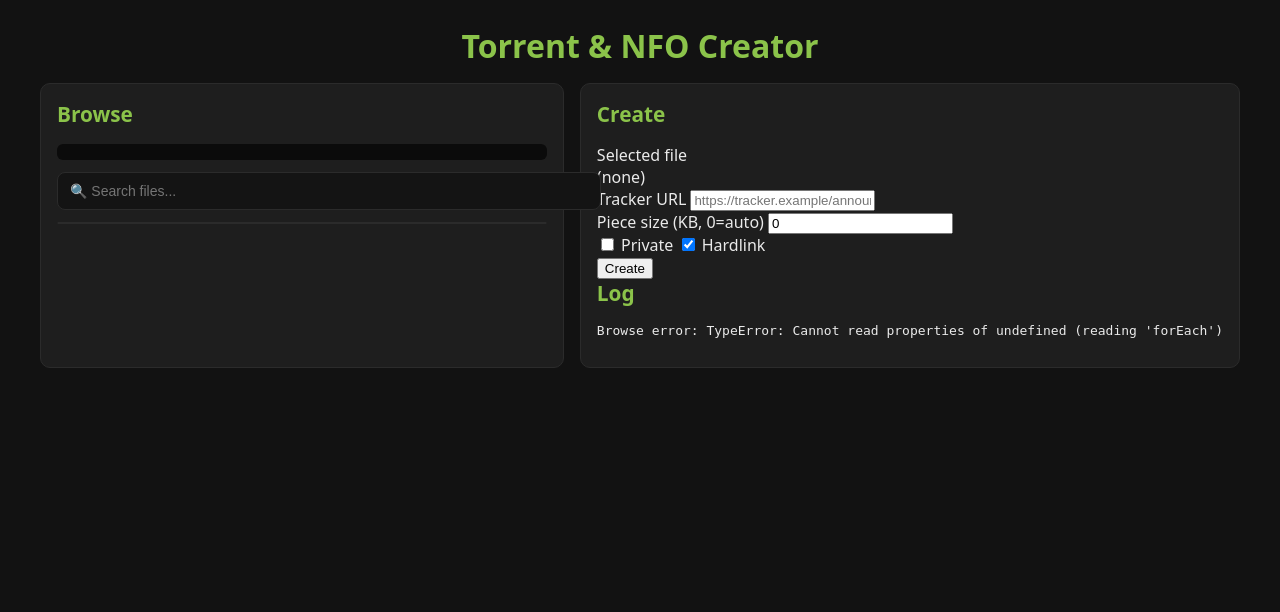
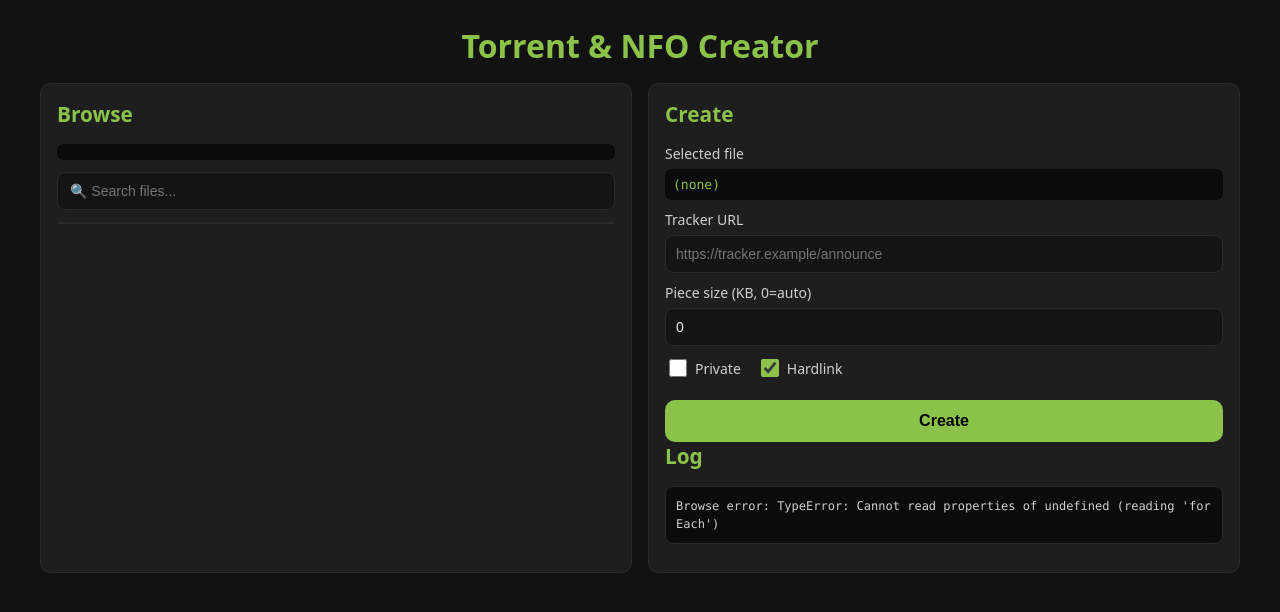
Before and after one commit to malambert35/torrent-nfo-creator, a Flask app: page / in a window 1280 px wide. Shown: the top 612 px of the page. Run offline with Flask 3, Linux system fonts and the light colour scheme; parts of the project's set-up code (start-up, migrations or seed data) failed here and were passed over.

Commit message:
Update style.css

```diff
--- a/static/style.css
+++ b/static/style.css
@@ -1,51 +1,52 @@
 body{
-    font-family:system-ui, 'Segoe UI', Roboto, Ubuntu, sans-serif;
-    background:#121212;
-    color:#eaeaea;
-    margin:0;
-    padding:0;
+    font-family: system-ui, 'Segoe UI', Roboto, Ubuntu, sans-serif;
+    background: #121212;
+    color: #eaeaea;
+    margin: 0;
+    padding: 0;
 }
 
 .container{
-    max-width:1200px;
-    margin:0 auto;
-    padding:24px;
+    max-width: 1200px;
+    margin: 0 auto;
+    padding: 24px;
 }
 
 h1{
-    margin:0 0 16px 0;
-    color:#8bc34a;
-    font-size:2em;
-    text-align:center;
+    margin: 0 0 16px 0;
+    color: #8bc34a;
+    font-size: 2em;
+    text-align: center;
 }
 
 h2{
-    margin:0 0 16px 0;
-    color:#8bc34a;
-    font-size:1.3em;
+    margin: 0 0 16px 0;
+    color: #8bc34a;
+    font-size: 1.3em;
 }
 
 .grid{
-    display:grid;
+    display: grid;
     grid-template-columns: 1fr 1fr;
-    gap:16px;
+    gap: 16px;
 }
 
 .panel{
-    background:#1e1e1e;
-    border:1px solid #2b2b2b;
-    border-radius:10px;
-    padding:16px;
+    background: #1e1e1e;
+    border: 1px solid #2b2b2b;
+    border-radius: 10px;
+    padding: 16px;
 }
 
 .path{
-    font-family:ui-monospace, SFMono-Regular, Menlo, Monaco, Consolas, monospace;
-    color:#8bc34a;
-    margin-bottom:12px;
-    padding:8px;
-    background:#0b0b0b;
-    border-radius:6px;
-    word-break:break-all;
+    font-family: ui-monospace, SFMono-Regular, Menlo, Monaco, Consolas, monospace;
+    color: #8bc34a;
+    margin-bottom: 12px;
+    padding: 8px;
+    background: #0b0b0b;
+    border-radius: 6px;
+    word-break: break-all;
+    font-size: 13px;
 }
 
 /* Search Bar Styles */
@@ -62,6 +63,7 @@ h2{
     background: #141414;
     color: #eaeaea;
     font-size: 14px;
+    box-sizing: border-box;
 }
 
 #search:focus {
@@ -87,6 +89,7 @@ h2{
     align-items: center;
     justify-content: center;
     padding: 0;
+    transition: all 0.2s ease;
 }
 
 #clear-search:hover {
@@ -95,31 +98,221 @@ h2{
 }
 
 .list{
-    max-height:520px;
-    overflow:auto;
-    border:1px solid #2b2b2b;
-    border-radius:8px;
-    background:#0b0b0b;
+    max-height: 520px;
+    overflow: auto;
+    border: 1px solid #2b2b2b;
+    border-radius: 8px;
+    background: #0b0b0b;
 }
 
 .item{
-    padding:10px 12px;
-    border-bottom:1px solid #2b2b2b;
-    cursor:pointer;
+    padding: 10px 12px;
+    border-bottom: 1px solid #2b2b2b;
+    cursor: pointer;
     transition: background 0.2s ease;
 }
 
+.item:last-child{
+    border-bottom: none;
+}
+
 .item:hover{
-    background:#262626;
+    background: #262626;
 }
 
 .item.dir{
-    color:#64b5f6;
+    color: #64b5f6;
 }
 
 .item.file{
-    color:#eaeaea;
+    color: #eaeaea;
 }
 
 .item.file.sel{
-    backg
+    background: #8bc34a;
+    color: #000;
+    font-weight: 600;
+}
+
+.item.parent-dir {
+    font-weight: bold;
+    border-bottom: 2px solid #2b2b2b !important;
+}
+
+.size{
+    float: right;
+    color: #888;
+    font-size: 0.85em;
+    margin-left: 10px;
+}
+
+.row{
+    margin: 10px 0;
+}
+
+.row.inline{
+    display: flex;
+    gap: 16px;
+    align-items: center;
+}
+
+label{
+    display: block;
+    color: #cfcfcf;
+    margin-bottom: 6px;
+    font-size: 14px;
+    font-weight: 500;
+}
+
+.row.inline label{
+    display: flex;
+    align-items: center;
+    margin-bottom: 0;
+    cursor: pointer;
+}
+
+input[type=text],
+input[type=number]{
+    width: 100%;
+    padding: 10px;
+    border-radius: 8px;
+    border: 1px solid #2b2b2b;
+    background: #141414;
+    color: #eaeaea;
+    font-size: 14px;
+    box-sizing: border-box;
+    transition: border-color 0.2s ease;
+}
+
+input[type=text]:focus,
+input[type=number]:focus{
+    outline: none;
+    border-color: #8bc34a;
+    box-shadow: 0 0 0 2px rgba(139, 195, 74, 0.1);
+}
+
+input[type=checkbox]{
+    width: 18px;
+    height: 18px;
+    margin-right: 8px;
+    cursor: pointer;
+    accent-color: #8bc34a;
+}
+
+button{
+    width: 100%;
+    padding: 12px;
+    border-radius: 10px;
+    border: 0;
+    background: #8bc34a;
+    color: #000;
+    font-weight: 700;
+    cursor: pointer;
+    font-size: 16px;
+    transition: all 0.2s ease;
+    margin-top: 10px;
+}
+
+button:hover{
+    filter: brightness(1.1);
+    transform: translateY(-1px);
+}
+
+button:active{
+    transform: translateY(0);
+}
+
+.mono{
+    font-family: ui-monospace, SFMono-Regular, Menlo, Monaco, Consolas, monospace;
+    color: #8bc34a;
+    padding: 8px;
+    background: #0b0b0b;
+    border-radius: 6px;
+    word-break: break-all;
+    font-size: 13px;
+}
+
+.log{
+    background: #0b0b0b;
+    border: 1px solid #2b2b2b;
+    border-radius: 8px;
+    padding: 10px;
+    max-height: 280px;
+    overflow: auto;
+    font-family: ui-monospace, SFMono-Regular, Menlo, Monaco, Consolas, monospace;
+    font-size: 12px;
+    color: #cfcfcf;
+    white-space: pre-wrap;
+    word-break: break-all;
+    line-height: 1.5;
+}
+
+/* Scrollbar Styles */
+::-webkit-scrollbar {
+    width: 10px;
+    height: 10px;
+}
+
+::-webkit-scrollbar-track {
+    background: #0b0b0b;
+    border-radius: 5px;
+}
+
+::-webkit-scrollbar-thumb {
+    background: #8bc34a;
+    border-radius: 5px;
+}
+
+::-webkit-scrollbar-thumb:hover {
+    background: #7cb342;
+}
+
+/* Firefox scrollbar */
+* {
+    scrollbar-width: thin;
+    scrollbar-color: #8bc34a #0b0b0b;
+}
+
+/* Responsive Design */
+@media(max-width: 900px){
+    .grid{
+        grid-template-columns: 1fr;
+    }
+
+    .container{
+        padding: 16px;
+    }
+
+    h1{
+        font-size: 1.5em;
+    }
+
+    h2{
+        font-size: 1.1em;
+    }
+
+    .list{
+        max-height: 400px;
+    }
+
+    .log{
+        max-height: 200px;
+    }
+}
+
+@media(max-width: 600px){
+    .container{
+        padding: 12px;
+    }
+
+    h1{
+        font-size: 1.3em;
+    }
+
+    .size{
+        display: block;
+        float: none;
+        margin-top: 4px;
+        font-size: 0.8em;
+    }
+}
```
